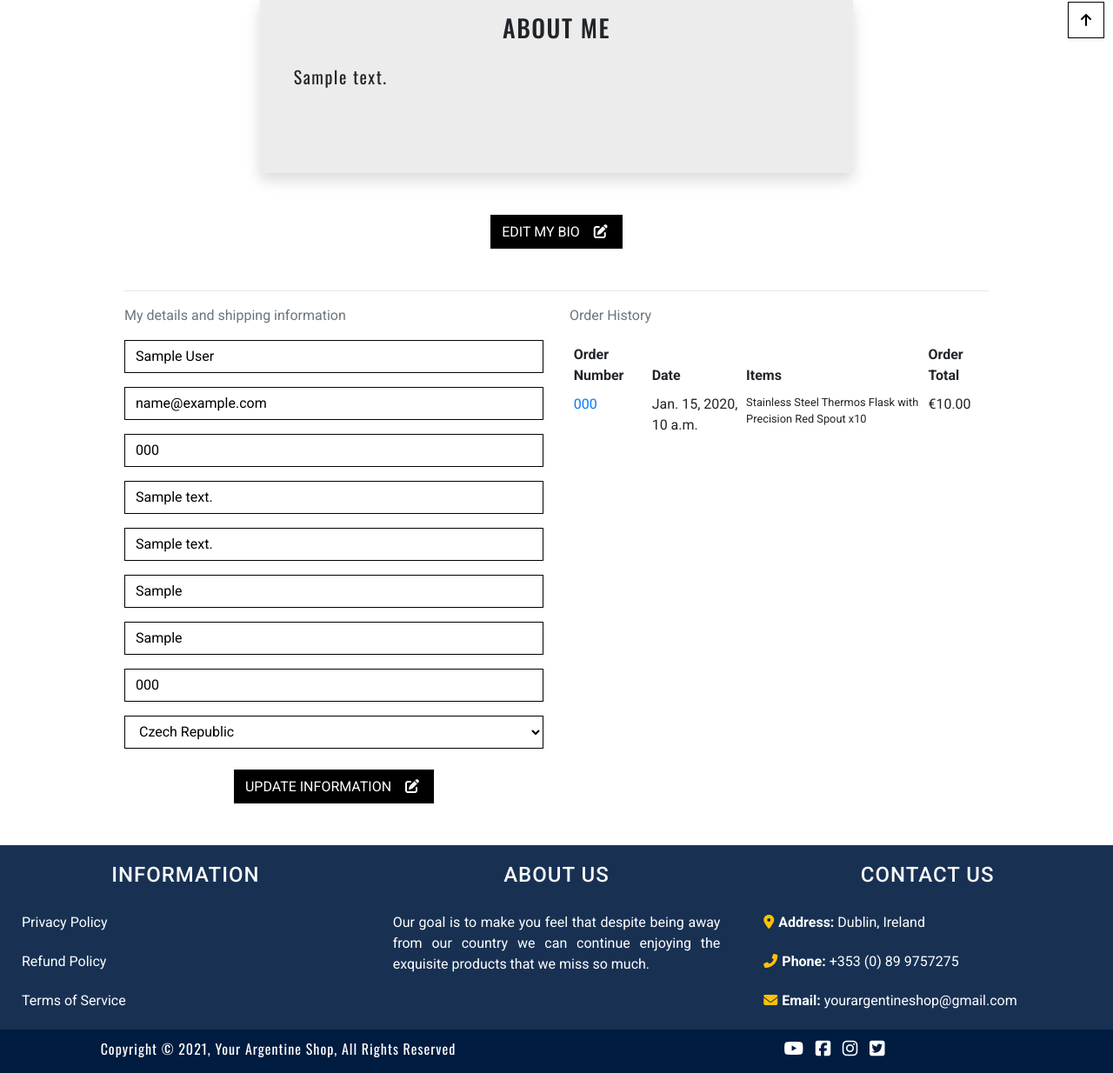
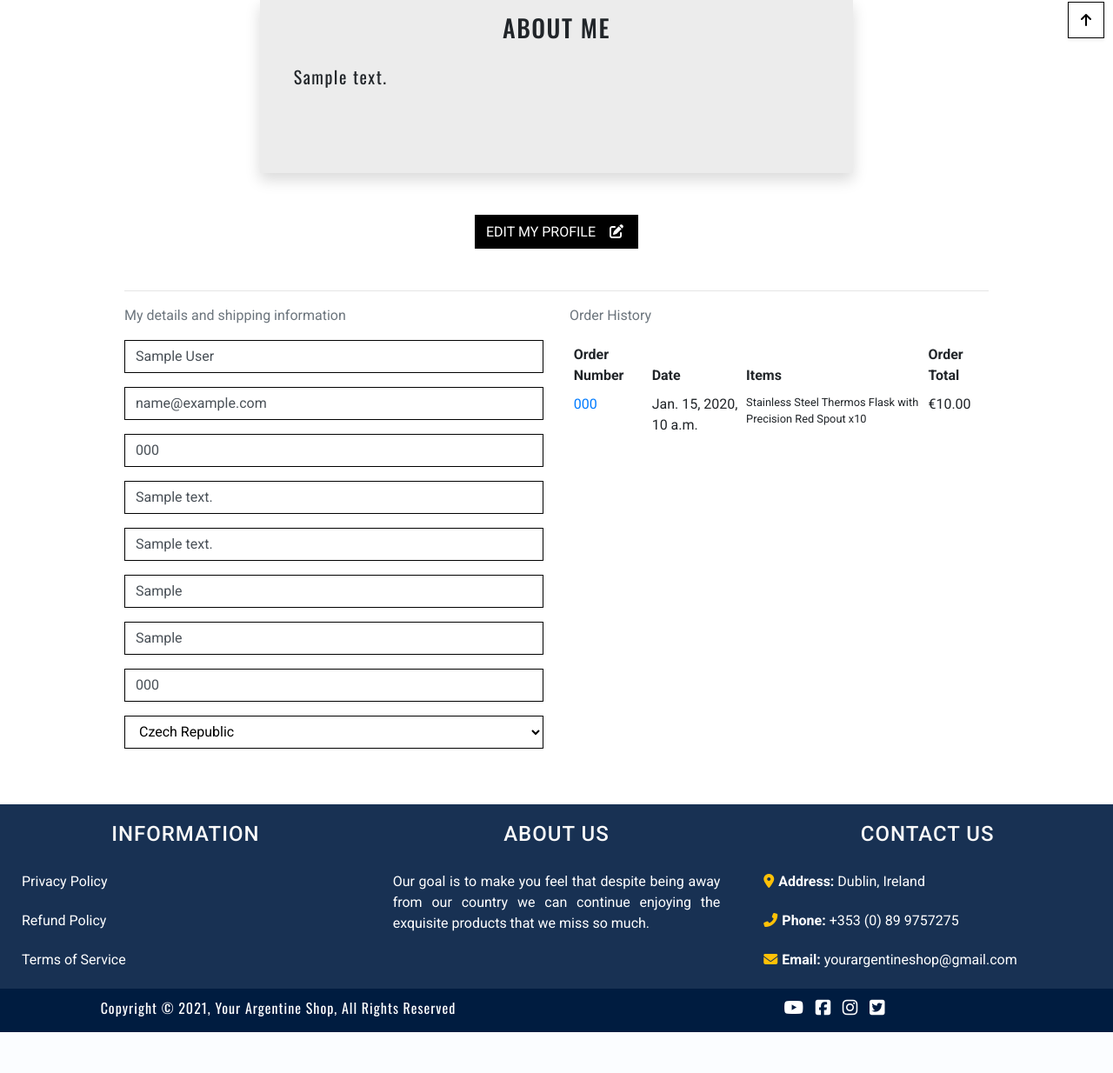
Before and after one commit to cotebarrientos/4th-milestone-project-your-argentine-shop, a Django app: page /profile/ in a window 1280 px wide. Shown: the part 746-1980 px from the top of the page at 87% size. After the commit the page ends 1933 px from the top, so only its background shows below. Run offline with Django 3.2, Linux system fonts and the light colour scheme; a user stored in the database is signed in; data comes from the database, SQL or seed files in the repository; tables that the repository leaves empty hold one stand-in row (values such as "Sample post"); grey boxes marked "Sample" are stand-in pictures; some libraries are stand-ins or nearby versions.

Commit message:
Update editing profile functionality
I have modified the profiles views in order to better adapt the
function of editing and updating the user's profile, since with the
previous implementation of editing the user's bio, this was updated
unsynchronized with the delivery information form. The main problem
that arose was that when updating a form, it deleted the information
inside the other, creating a big chaos, and at the same time it didn't
allow to add or update the user's avatar image. The solution I applied
was to modify the bio form and add the image field in it, and then I
added the image field inside the logic of the user's form with
information for deliveries. By making this modification, I managed to
solve the problem of unsynchronized update that these previously
presented, also when the user presses the button to edit the profile,
this will be able to edit the forms from a modal window, being more
comfortable and intuitive.

```diff
--- a/profiles/forms.py
+++ b/profiles/forms.py
@@ -35,12 +35,11 @@ class UserProfileForm(forms.ModelForm):
             self.fields[field].label = False
 
 
-class UserCustomizedBioForm(forms.ModelForm):
+class UserCustomizedForm(forms.ModelForm):
         class Meta:
             model = UserProfile
             exclude = (
                 'user',
-                'avatar',
                 'default_full_name',
                 'default_email',
                 'default_phone_number',
@@ -58,21 +57,3 @@ class UserCustomizedBioForm(forms.ModelForm):
                 'maxlength': '500',
             }),
         }
-
-
-class UserCustomizedavatarForm(forms.ModelForm):
-        class Meta:
-            model = UserProfile
-            exclude = (
-                'user',
-                'bio',
-                'default_full_name',
-                'default_email',
-                'default_phone_number',
-                'default_postcode',
-                'default_town_or_city',
-                'default_street_address1',
-                'default_street_address2',
-                'default_county',
-                'default_country',
-            )
--- a/profiles/templates/profiles/profile.html
+++ b/profiles/templates/profiles/profile.html
@@ -35,6 +35,7 @@
         </div>
     </div>
 
+
     <!-- Bio Section -->
     <section class="container mb-4 mt-4">
             <div class="row">
@@ -46,7 +47,7 @@
             <div class="row">
                 <div class="col-12 text-center">
                     <button class="btn btn-black rounded-0 text-uppercase mt-5" data-toggle="modal" data-target="#EditBio">
-                        <span>Edit my Bio</span>
+                        <span>Edit My Profile</span>
                         <span class="icon ml-2">
                             <i class="fas fa-edit"></i>
                         </span>
@@ -56,23 +57,12 @@
     </section>
 
     <!-- Delivery information and order history -->
-    <section class="container">
+    <section class="container mb-5">
         <hr class="mt-5">
         <div class="row">
             <div class="col-12 col-lg-6">
                 <p class="text-muted">My details and shipping information</p>
-                <form class="mt-3" action="{% url 'profile' %}" method="POST" id="profile-update-form">
-                    {% csrf_token %}
                     {{ form|crispy }}
-                    <div class="col-12 col-lg-12 mb-5 mt-4 text-center">
-                        <button class="btn btn-black rounded-0 text-uppercase">
-                            <span>Update Information</span>
-                            <span class="icon ml-2">
-                                <i class="fas fa-edit"></i>
-                              </span>
-                        </button>
-                    </div>
-                </form>
             </div>
             <div class="col-12 col-lg-6">
                 <p class="text-muted">Order History</p>
@@ -121,17 +111,18 @@
         <div class="modal-dialog" role="document">
             <div class="modal-content">
                 <div class="modal-header">
-                    <h4 class="text-uppercase">Edit My Bio <i class="fas fa-user-edit"></i></h4>
+                    <h4 class="text-uppercase">Edit My Profile <i class="fas fa-user-edit"></i></h4>
                     <button type="button" class="close" data-dismiss="modal" aria-label="Close">
                         <span aria-hidden="true">&times;</span>
                     </button>
                 </div>
                 <div class="modal-body">
-                    <form class="mt-3" action="{% url 'profile' %}" method="POST" id="profile-update-customBioForm">
+                    <form class="mt-3" action="{% url 'profile' %}" method="POST" enctype="multipart/form-data">
                         {% csrf_token %}
-                        {{ customBioForm|crispy }}
+                        {{ customForm|crispy }}
+                        {{ form|crispy }}
                         <div class="col-12 mb-5 mt-4 text-center">
-                            <button class="btn btn-black rounded-0 text-uppercase">
+                            <button class="btn btn-black rounded-0 text-uppercase" type="submit">
                                 <span>Update Information</span>
                                 <span class="icon ml-2">
                                     <i class="fas fa-edit"></i>
--- a/profiles/views.py
+++ b/profiles/views.py
@@ -2,9 +2,7 @@ from django.shortcuts import render, get_object_or_404
 from django.contrib import messages
 from django.contrib.auth.decorators import login_required
 from .models import UserProfile
-from .forms import UserProfileForm
-from .forms import UserCustomizedBioForm
-from .forms import UserCustomizedavatarForm
+from .forms import UserProfileForm, UserCustomizedForm
 
 from checkout.models import Order
 
@@ -12,35 +10,27 @@ from checkout.models import Order
 @login_required
 def profile(request):
     """ Display the user's profile. """
+
     profile = get_object_or_404(UserProfile, user=request.user)
-    customAvatarForm = UserCustomizedavatarForm(request.POST, instance=profile)
 
-    # Details and shipping information form
     if request.method == 'POST':
         form = UserProfileForm(request.POST, instance=profile)
-        if form.is_valid():
+        customForm = UserCustomizedForm(request.POST or None, request.FILES, instance=profile)
+        if form.is_valid() or customForm.is_valid():
             form.save()
+            customForm.save()
             messages.success(request, 'Profile updated successfully')
         else:
             messages.error(request, 'Update failed. Please ensure the form is valid.')
     else:
         form = UserProfileForm(instance=profile)
+        customForm = UserCustomizedForm(instance=profile)
     orders = profile.orders.all()
-
-    # Edit Bio form
-    if request.method == 'POST':
-        customBioForm = UserCustomizedBioForm(request.POST, instance=profile)
-        if customBioForm.is_valid():
-            customBioForm.save()
-            messages.success(request, 'Your bio has been successfully updated')
-    else:
-        customBioForm = UserCustomizedBioForm(instance=profile)
 
     template = 'profiles/profile.html'
     context = {
         'form': form,
-        'customBioForm': customBioForm,
-        'customAvatarForm': customAvatarForm,
+        'customForm':customForm,
         'orders': orders,
         'profile': profile,
         'on_profile_page': True
```
Also changed, not shown: profiles/migrations/0002_auto_20210512_2015.py (deleted), profiles/migrations/0002_auto_20210514_0117.py.
